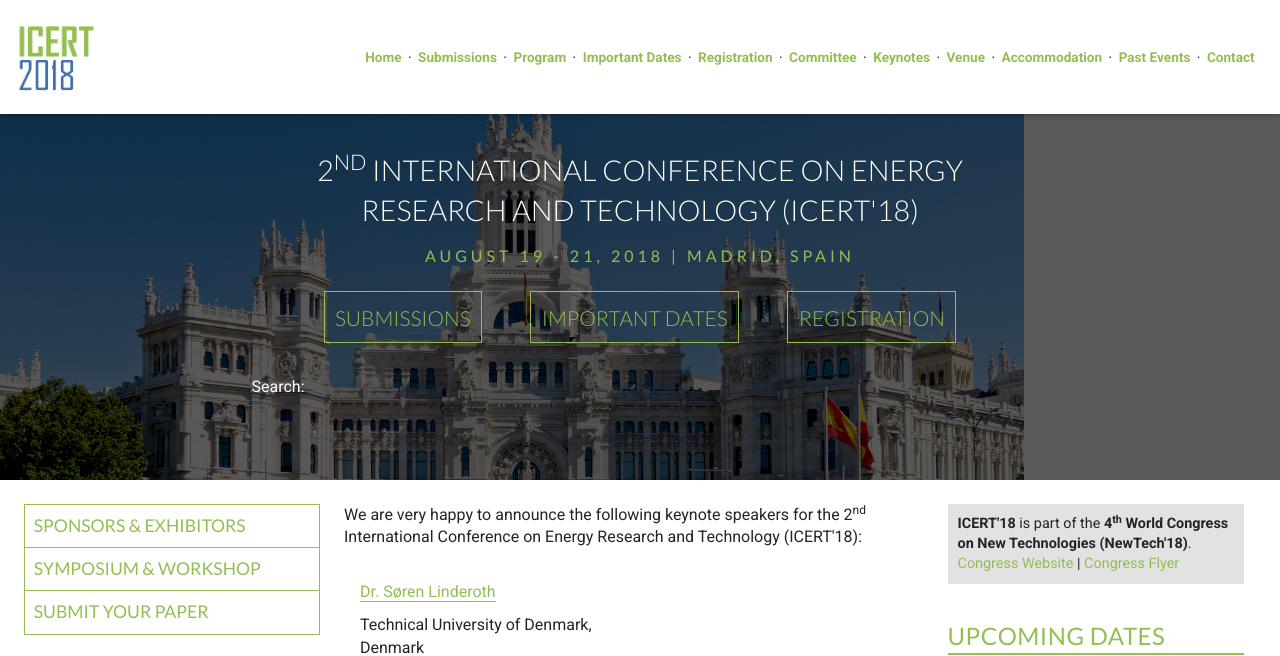
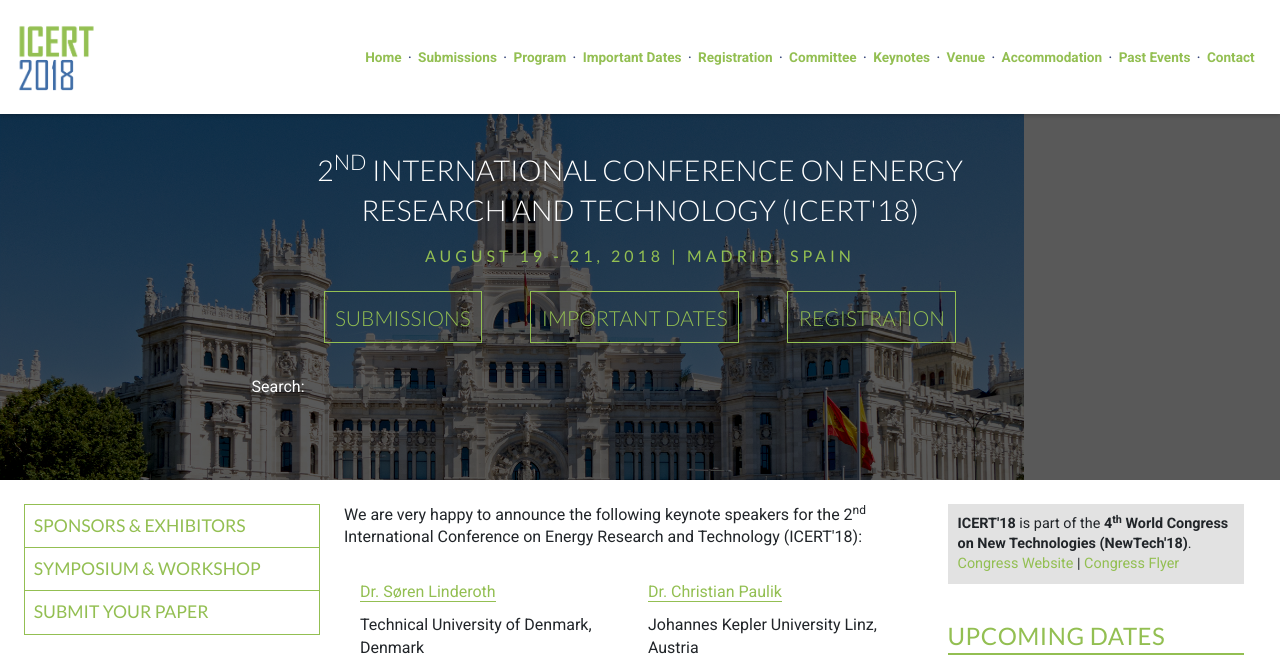
Before and after one commit to intaset/icertseries, a Jekyll site: the page built from keynote.html, in a window 1280 px wide and 1400 px high. Shown: the top 656 px of the window. Built offline with Jekyll 4.4.1, drawn with Linux system fonts in a browser that asks for light colours; nearby versions of some CDN libraries; Markdown is read by kramdown in place of the engine named in the settings; comment, search, counter and statistics services are not loaded; some of the changed text lies outside the part shown; grey boxes are pictures that could not be loaded.

Commit message:
added a keynote

```diff
--- a/keynote.html
+++ b/keynote.html
@@ -19,6 +19,13 @@ meta: The keynote speakers of ICERT
       </div>
     </div>
 
+    <div class="unit unit-s-1-1 unit-s-1-2 unit-m-1-2 unit-l-1-2">
+      <div class="unit-spacer">
+      <a href="#Dr. Christian Paulik">Dr. Christian Paulik</a><br>
+      <p class="body">Johannes Kepler University Linz, Austria</p>
+      </div>
+    </div>
+
     </div>  <!-- End Keynotes -->
 
   <span class="anchor" id="Dr. Soren Linderoth"></span>
@@ -36,5 +43,30 @@ meta: The keynote speakers of ICERT
 
 
 
+  <span class="anchor" id="Dr. Christian Paulik"></span>
+  <div class="keynote-info">
+  <p class="bold">Dr. Christian Paulik</p><img src="../img/Paulik.jpg" width="170" align="right" class="keynote-img">
+  <p class="body">Univ. Prof. DI Dr. Christian Paulik, is head of the Institute for Chemical Technology of
+Organic Materials at the Johannes Kepler University in Linz Austria. He earned his
+master and PhD in technical chemistry at the Johannes Kepler University Linz in the
+field of polymer science. In 1995 he started his career at Borealis, a major company
+in the field of Polyolefins, in the central R&D department. After various positions in
+the global R&D organization of Borealis he moved back to academia in 2010
+accepting the offer by the Johannes Kepler University. In his actual research Prof.
+Paulik is focusing on polymerization and structure property relations of Polyolefins
+and special polymers, e.g. melamine based materials and antimicrobial polymers, 3D
+printing of polymers and high-pressure biotechnology. He is also active in the field of
+polymer additives and bio based resources. </p>
+
+  <p class="keynote-topic"><b>Topic of Keynote:</b> Can Plastics Save the World?</p>
+
+  <a href="../paper/Keynote - Dr.Paulik.pdf" class="pdf"><img src="../img/pdf_icon.gif">Keynote Abstract</a>
+
+  <div class="top"><a href="#top">top</a></div>
+  <div class="border"></div>
+  </div> <!-- End Keynote Info -->
+
+
+
   </div>
   </div>
```
Also changed, not shown: 1 other file.
